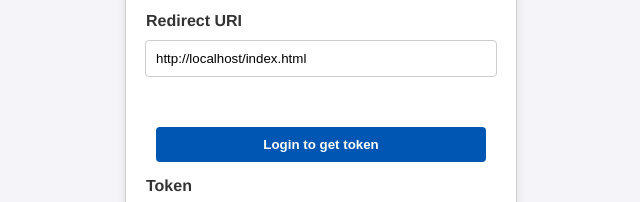
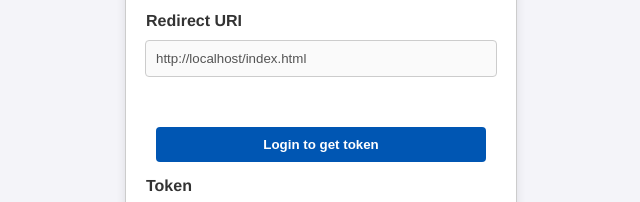
Before and after one commit to runmaxde/pcloud-token-from-oauth, a plain HTML site: page index.html in a window 1280 px wide. Shown: the part 298-500 px from the top of the page, 319-959 px from the left. Drawn offline with Linux system fonts and the light colour scheme.

Commit message:
Update index.html

```diff
--- a/index.html
+++ b/index.html
@@ -85,7 +85,7 @@
     <input id="client_id" name="client_id" value="MEJjKgdvE57">
 
     <label for="redirect_uri">Redirect URI</label>
-    <input id="redirect_uri" name="redirect_uri" value="">
+    <input id="redirect_uri" name="redirect_uri" disabled value="">
     <small id="error-msg">Please enter a valid URL starting with http:// or https:// for the Redirect URI.</small>
 
     <button type="submit">Login to get token</button>
```
